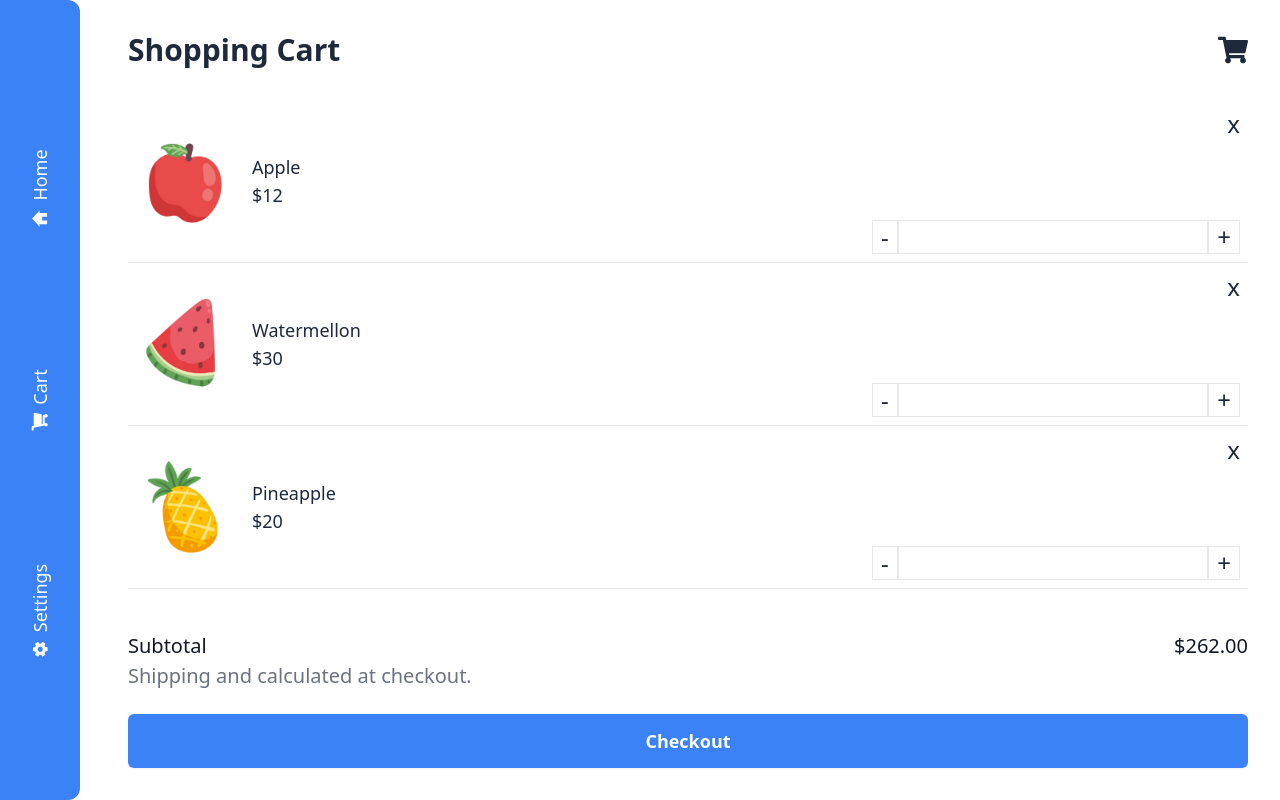
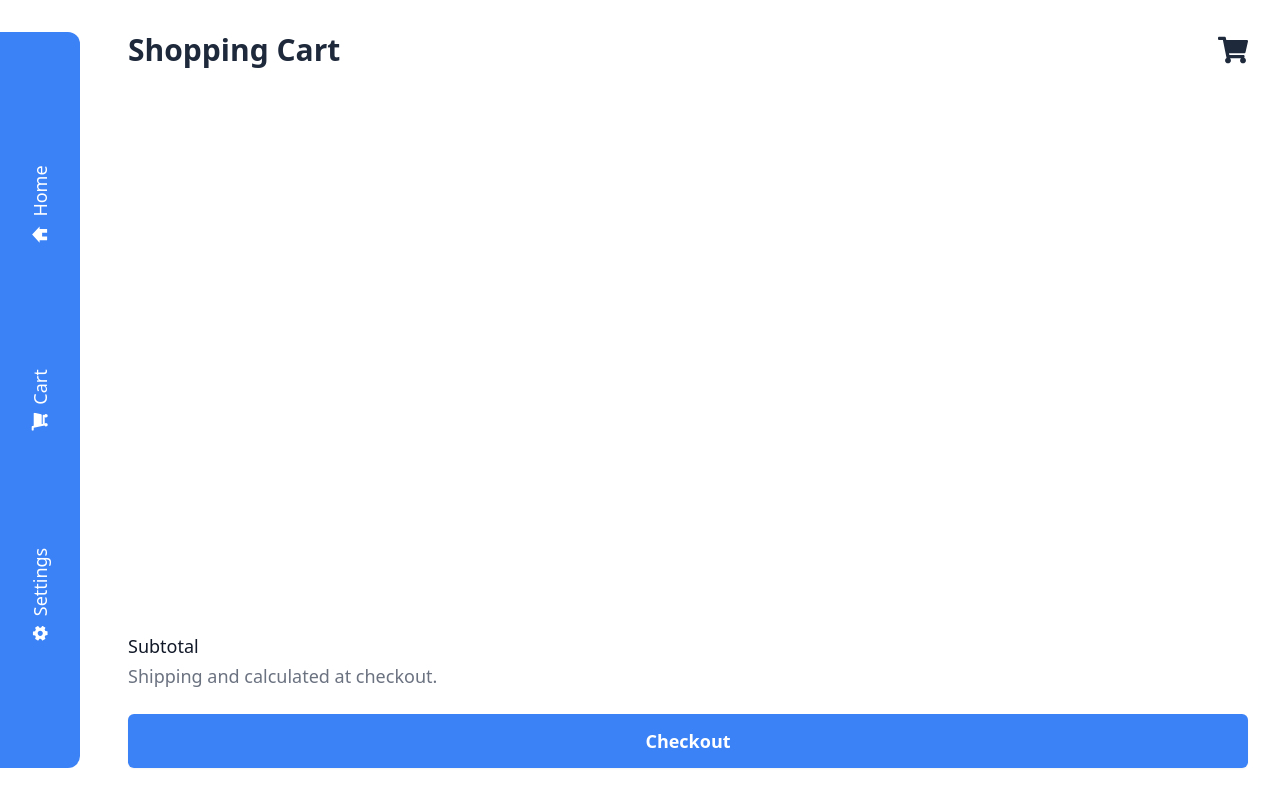
Before and after one commit to dannni-Op/shopping-cart, a React app: page /carts in a window 1280 px wide. Built offline with nearby package versions, Linux system fonts and the light colour scheme; the HTML template or start-up script is replaced by a standard one.

Commit message:
feat: add simple functionality cart

```diff
--- a/src/App.jsx
+++ b/src/App.jsx
@@ -8,7 +8,7 @@ import "./App.css";
 import { Home } from "./pages/home";
 import { Cart } from "./pages/cart";
 import { Settings } from "./pages/settings";
-import { CartProvider } from "./context/cart";
+import { CartProvider } from "./contexts/cart";
 import { AnimatePresence } from "framer-motion";
 import { Navbar } from "./components/navbar";
 
--- a/src/components/card.jsx
+++ b/src/components/card.jsx
@@ -1,25 +1,28 @@
 import { useContext } from "react";
 import { IoMdAddCircle } from "react-icons/io";
-import { CartContext } from "../context/cart";
+import { CartContext } from "../contexts/cart";
 
 export function Card({ data }) {
-  const { cart, setCart } = useContext(CartContext);
+  const { addValue } = useContext(CartContext);
   return (
     <>
-      <section
-        className="w-fit shadow rounded-xl overflow-hidden"
-        onClick={() => {
-          setCart("Hello World");
-        }}
-      >
+      <section className="w-fit shadow rounded-xl overflow-hidden">
         <figure>
           <div className="bg-white py-2 mb-2 rounded-xl">
-            <img className="w-2/3 max-w-[180px] mx-auto" src={data.picture} alt={data.name} />
+            <img
+              className="w-2/3 max-w-[180px] mx-auto"
+              src={data.picture}
+              alt={data.name}
+            />
           </div>
           <figcaption className="text-sm font-medium text-slate-800  bg-white p-3 flex justify-between items-center">
             <p className="block sm:hidden">${data.price}</p>
             <p className="hidden sm:block sm:text-base">{data.name}</p>
-            <button>
+            <button
+              onClick={() => {
+                addValue(data);
+              }}
+            >
               <IoMdAddCircle className="text-3xl text-blue-500 hover:text-blue-600" />
             </button>
           </figcaption>
--- a/src/components/cartItem.jsx
+++ b/src/components/cartItem.jsx
@@ -1,4 +1,8 @@
+import { useContext } from "react";
+import { CartContext } from "../contexts/cart";
+
 export function CartItem({ data }) {
+  const { addValue, reduceValue } = useContext(CartContext);
   return (
     <>
       <section className="flex justify-between w-full p-2">
@@ -12,17 +16,35 @@ export function CartItem({ data }) {
           </div>
         </div>
         <div className="flex flex-col justify-between gap-8 lg:gap-20 basis-1/3">
-          <button className="self-end w-fit leading-none text-xl sm:text-2xl">
+          <button
+            className="self-end w-fit leading-none text-xl sm:text-2xl"
+            onClick={() => {
+              data.quantity = 0;
+              reduceValue(data);
+            }}
+          >
             x
           </button>
           <div className="flex">
-            <button className="border px-2 text-xl sm:text-2xl">-</button>
+            <button
+              className="border px-2 text-xl sm:text-2xl"
+              onClick={() => reduceValue(data)}
+            >
+              -
+            </button>
             <input
               className="w-full border text-base sm:text-xl"
               type="text"
               inputMode="numeric"
+              value={data.quantity}
+              disabled="true"
             />
-            <button className="border px-2 text-xl sm:text-2xl">+</button>
+            <button
+              className="border px-2 text-xl sm:text-2xl"
+              onClick={() => addValue(data)}
+            >
+              +
+            </button>
           </div>
         </div>
       </section>
--- a/src/components/navbar.jsx
+++ b/src/components/navbar.jsx
@@ -6,7 +6,7 @@ import { Link } from "react-router-dom";
 export function Navbar({ active }) {
   return (
     <>
-      <nav className="w-full lg:w-20 lg:h-screen lg:py-0 py-2 md:py-3 bg-blue-500 rounded-t-xl lg:rounded-l-none lg:rounded-r-xl flex lg:flex-col justify-evenly items-center text-white absolute bottom-0 font-medium ">
+      <div className="w-full lg:w-20 lg:py-0 py-2 md:py-3 bg-blue-500 rounded-t-xl lg:rounded-l-none lg:rounded-r-xl flex lg:flex-col justify-evenly items-center text-white absolute bottom-0 lg:top-0 lg:my-8 font-medium">
         <Link
           to="/"
           className="text-md sm:text-lg hover:bg-white hover:text-blue-500 py-2 px-3 rounded-lg flex items-center gap-2 lg:-rotate-90"
@@ -28,7 +28,7 @@ export function Navbar({ active }) {
           <IoMdSettings className="sm:text-lg text-md" />
           Settings
         </Link>
-      </nav>
+      </div>
     </>
   );
 }
--- a/src/context/cart.jsx
+++ /dev/null
@@ -1,17 +0,0 @@
-import { createContext, useState } from "react";
-
-export const CartContext = createContext(null);
-export const CartProvider = ({ children }) => {
-  const [cart, setCart] = useState(null);
-
-  const data = {
-    cart,
-    setCart,
-  };
-
-  return (
-    <>
-      <CartContext.Provider value={data}>{children}</CartContext.Provider>
-    </>
-  );
-};
--- /dev/null
+++ b/src/contexts/cart.jsx
@@ -0,0 +1,49 @@
+import { createContext, useState } from "react";
+
+export const CartContext = createContext(null);
+export const CartProvider = ({ children }) => {
+  const [cartItems, setCartItems] = useState([]);
+
+  function addValue(item) {
+    const isItemInCart = cartItems.find((e) => e.id == item.id);
+    if (isItemInCart) {
+      setCartItems(
+        cartItems.map((e) => {
+          const result =
+            e.id == item.id ? { ...e, quantity: e.quantity + 1 } : e;
+          return result;
+        })
+      );
+    } else {
+      setCartItems([...cartItems, { ...item, quantity: 1 }]);
+    }
+  }
+
+  function reduceValue(item) {
+    const isItemInCart = cartItems.find((e) => e.id == item.id);
+
+    if (isItemInCart.quantity === 1 || isItemInCart.quantity === 0) {
+      setCartItems(cartItems.filter((e) => e.id !== item.id));
+    } else {
+      setCartItems(
+        cartItems.map((e) => {
+          const result =
+            e.id === item.id ? { ...e, quantity: e.quantity - 1 } : e;
+          return result;
+        })
+      );
+    }
+  }
+
+  const data = {
+    cartItems,
+    addValue,
+    reduceValue,
+  };
+
+  return (
+    <>
+      <CartContext.Provider value={data}>{children}</CartContext.Provider>
+    </>
+  );
+};
--- a/src/pages/cart.jsx
+++ b/src/pages/cart.jsx
@@ -1,14 +1,12 @@
 import { useContext, useState } from "react";
-import { CartContext } from "../context/cart";
+import { CartContext } from "../contexts/cart";
 import { FaShoppingCart } from "react-icons/fa";
 import { CartItem } from "../components/cartItem";
-import DATA from "../data/data";
 import { motion } from "framer-motion";
 import { childVariants } from "../motions/motions";
 
 export function Cart() {
-  const [products, setProducts] = useState(DATA);
-  const { cart, setCart } = useContext(CartContext);
+  const { cartItems, addValue, reduceValue } = useContext(CartContext);
   return (
     <>
       <motion.div
@@ -24,17 +22,22 @@ export function Cart() {
           </div>
           <div className="h-3/4 w-full overflow-auto">
             <div className="divide-y">
-              {products.map((e, i) => {
+              {cartItems.map((e, i) => {
                 return <CartItem data={e} key={i} />;
               })}
             </div>
           </div>
           <div>
-            <div class="flex justify-between text-base sm:text-xl font-medium text-gray-900">
+            <div class="flex justify-between text-base sm:text-lg font-medium text-gray-900">
               <p>Subtotal</p>
-              <p>$262.00</p>
+              <p>
+                {cartItems.length > 0 &&
+                  cartItems.reduce((acc, curr) => {
+                    return curr.quantity * curr.price + acc;
+                  }, 0)}
+              </p>
             </div>
-            <p class="mt-0.5 text-sm sm:text-xl text-gray-500">
+            <p class="mt-0.5 text-sm sm:text-lg text-gray-500">
               Shipping and calculated at checkout.
             </p>
             <div class="mt-6">
```
